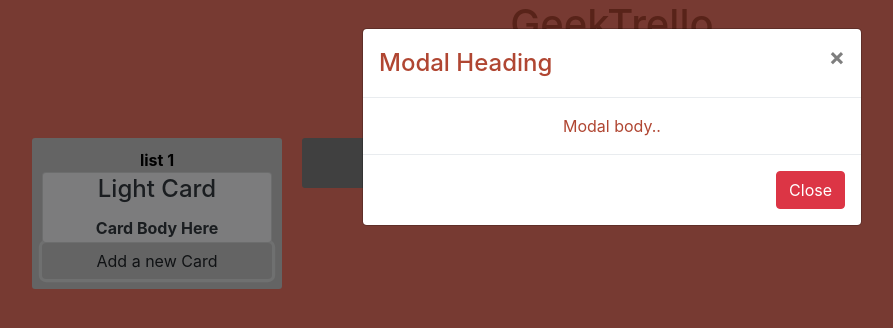
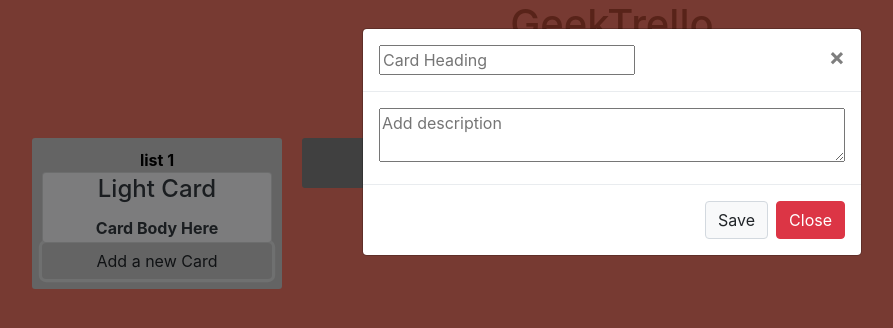
Before and after one commit to Abhicoding/GeekTrello, a React app: page /board in a window 1280 px wide. Both pictures are taken after a click on the button "Add a new Card". Shown: the top 328 px of the page, without its empty margins (28-921 px from the left). Built offline with nearby package versions, Linux system fonts and the light colour scheme.

Commit message:
getting modal form to work

```diff
--- a/src/client/components/Cardmodal.jsx
+++ b/src/client/components/Cardmodal.jsx
@@ -1,4 +1,6 @@
 import React, {Component} from 'react'
+
+import './../scss/cardmodal.scss'
 
 export default class Cardmodal extends Component {
   constructor (props) {
@@ -23,28 +25,35 @@
     document.removeEventListener('keyup', this.onKeyUp)
   }
 
+  onSubmit (e) {
+    console.log('clicked', e.target.cardtitle)
+    e.preventDefault()
+    this.props.cardmodalclose()
+  }
+
 
   render () {
     return (
-      <div>
+      <form onSubmit={this.onSubmit}>
         <div className='modal fade show' id='myModal'style={{display: 'block'}}>
           <div className='modal-dialog'>
             <div className='modal-content'>
               <div className='modal-header'>
-                <h4 className='modal-title'>Modal Heading</h4>
-                <button type='button' className='close' data-dismiss='modal' onClick={this.onClose.bind(this)}>&times;</button>
+                <input className='titleinput' name='cardtitle' type='text' placeholder='Card Heading'/>
+                <button className='close' onClick={this.onClose.bind(this)}>&times;</button>
               </div>
               <div className='modal-body'>
-          Modal body..
+                <textarea name='description' className='descriptioninput' placeholder='Add description' />
               </div>
               <div className='modal-footer'>
-                <button type='button' className='btn btn-danger' data-dismiss='modal' onClick={this.onClose.bind(this)}>Close</button>
+                <button type='submit' className='btn btn-light'>Save</button>
+                <button className='btn btn-danger' onClick={this.onClose.bind(this)}>Close</button>
               </div>
             </div>
           </div>
         </div>
         <div className='modal-backdrop fade show' />
-      </div>
+      </form>
     )
   }
 }
--- /dev/null
+++ b/src/client/scss/cardmodal.scss
@@ -0,0 +1,13 @@
+.modal-body textarea {
+    width: 100%;
+}
+
+.btn-light {
+    border-color: #d3d9df
+}
+
+.btn-light:hover {
+    border-color: black;
+    text-decoration: none;
+    background: lightgray;
+}
```
Also changed, not shown: 1 other file (tests, documents, lock files or other folders).
